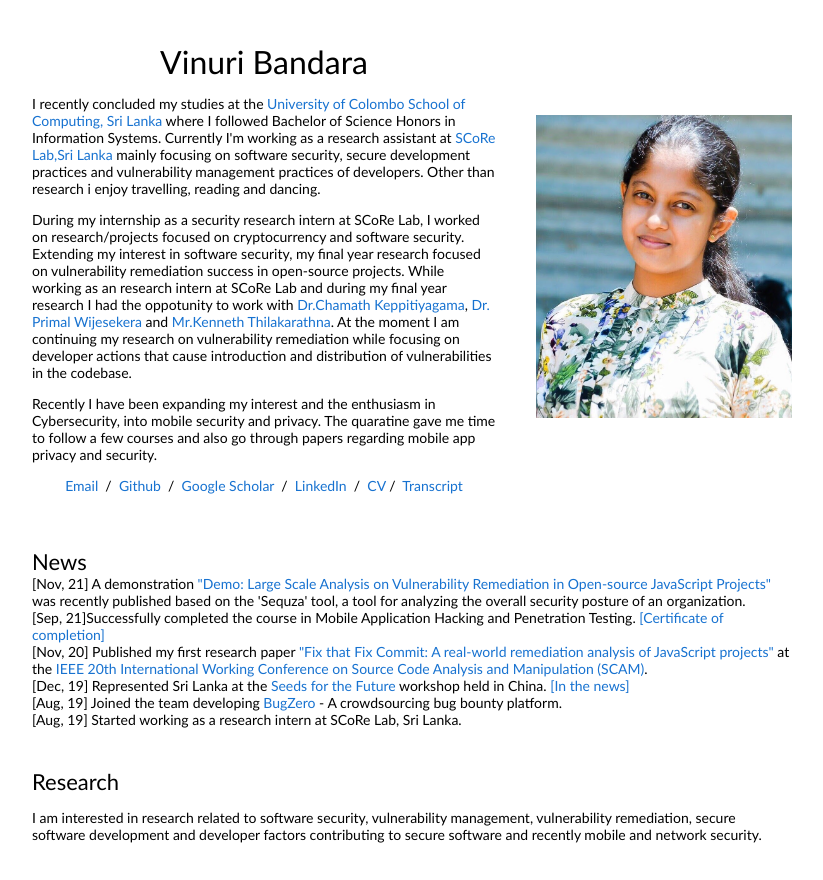
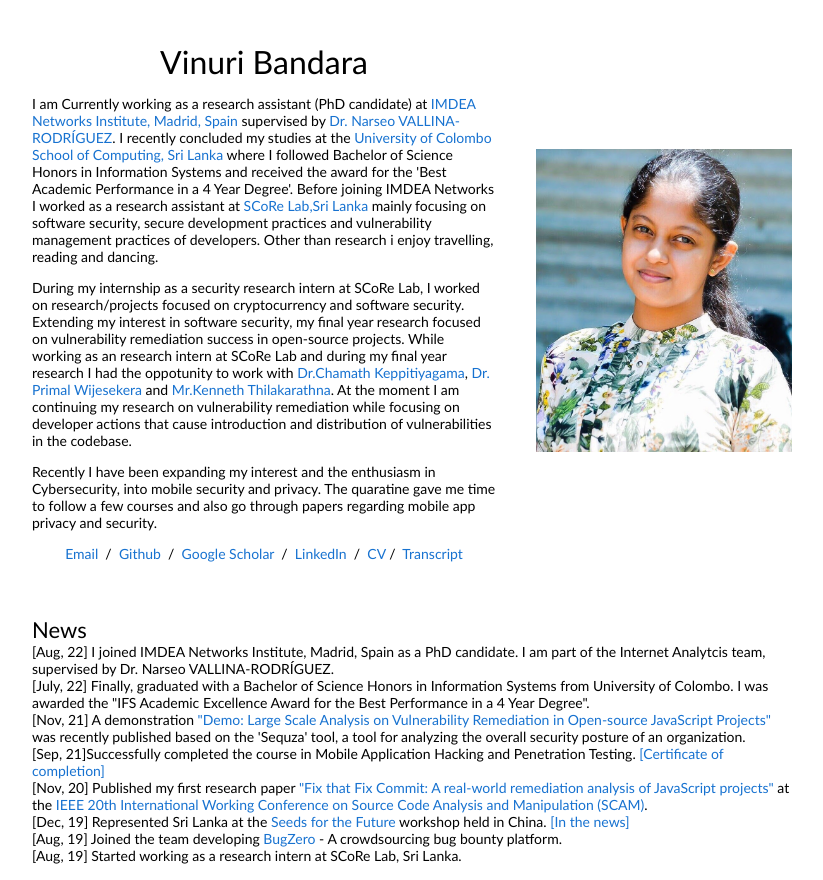
Before and after one commit to VinuriBandara/vinuribandara.github.io, a plain HTML site: page index.html in a window 1280 px wide. Shown: the top 880 px of the page, without its empty margins (228-1051 px from the left). Drawn offline with Linux system fonts and the light colour scheme.

Commit message:
Updates 2022

```diff
--- a/index.html
+++ b/index.html
@@ -21,8 +21,12 @@
                               <name>Vinuri Bandara</name>
                             </p>
                             <p>
+                              I am Currently working as a research assistant (PhD candidate) at <a href="https://networks.imdea.org/">IMDEA Networks Institute, Madrid, Spain</a> supervised by
+                              <a href="https://networks.imdea.org/team/imdea-networks-team/people/narseo-vallina-rodriguez/">Dr. Narseo VALLINA-RODRÍGUEZ</a>.
                               I recently concluded my studies at the <a href="https://ucsc.cmb.ac.lk/">University of Colombo School of Computing, Sri Lanka</a> where I followed
-                              Bachelor of Science Honors in Information Systems. Currently I'm working as a research assistant at <a href="https://scorelab.org/" >SCoRe Lab,Sri Lanka </a>
+                              Bachelor of Science Honors in Information Systems and received the award for the 'Best Academic Performance in a 4 Year Degree'.
+
+                              Before joining IMDEA Networks I worked as a research assistant at <a href="https://scorelab.org/" >SCoRe Lab,Sri Lanka </a>
                               mainly focusing on software security, secure development practices and vulnerability management practices of developers. Other than research i enjoy travelling,
                               reading and dancing.
                             </p>
@@ -65,6 +69,12 @@
                 <heading>News</heading>
 
                     <ul>
+
+                        <li>[Aug, 22] I joined IMDEA Networks Institute, Madrid, Spain as a PhD candidate. I am part of the Internet Analytcis team, supervised by Dr. Narseo VALLINA-RODRÍGUEZ.</li>
+
+                        <li>[July, 22] Finally, graduated with a Bachelor of Science Honors in Information Systems from University of Colombo.
+                          I was awarded the "IFS Academic Excellence Award for the Best Performance in a 4 Year Degree".
+                        </li>
 
                         <li>[Nov, 21] A demonstration <a href="https://dl.acm.org/doi/abs/10.1145/3460120.3485357"> "Demo: Large Scale Analysis on Vulnerability Remediation in Open-source JavaScript Projects" </a>
                           was recently published based on the 'Sequza' tool, a tool for analyzing the overall security posture of an organization.</li>
```
